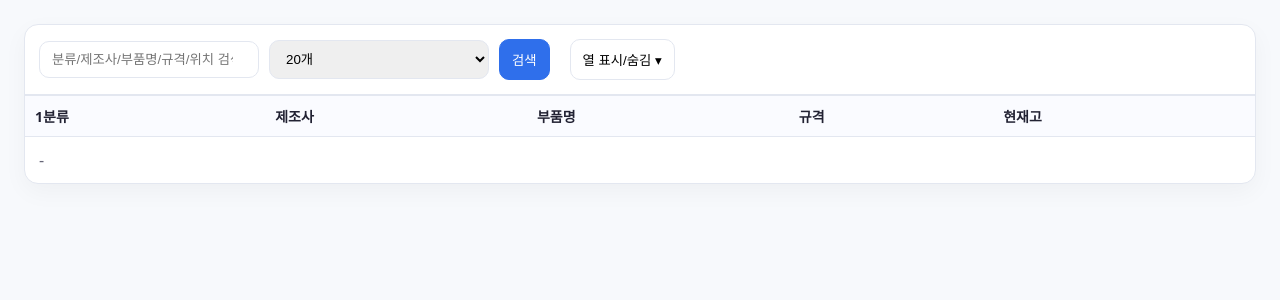
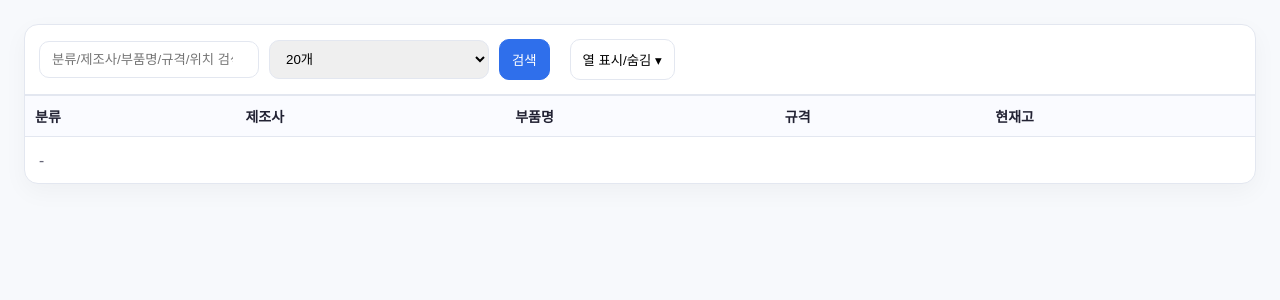
Before and after one commit to dangeun0/FnS_Web, a Flask app: page /inventory/page in a window 1280 px wide. Shown: the part 66-366 px from the top of the page. Run offline with Flask 3, Linux system fonts and the light colour scheme; the visitor is signed in with stand-in values (Sample User, id 1); lists and menus that the app fills with data are empty.

Commit message:
디버그

```diff
--- a/static/js/inventory.js
+++ b/static/js/inventory.js
@@ -1,5 +1,5 @@
 // ===== State & Helpers =====
---
+
 let state = { page:1, per_page:20, sort_col:'STOCK', sort_dir:'DESC', q:'' };
 const $ = (s)=>document.querySelector(s);
 const spinner = document.getElementById('spinner');
--- a/templates/inventory.html
+++ b/templates/inventory.html
@@ -1,7 +1,7 @@
 {% extends "base.html" %}
 
 {% block title %}재고 목록{% endblock %}
-
+1
 {% block styles %}
   <link rel="stylesheet" href="{{ url_for('static', filename='css/inventory.css') }}">
 {% endblock %}
--- a/templates/partials/_list.html
+++ b/templates/partials/_list.html
@@ -1,7 +1,7 @@
 <table id="grid">
   <thead>
     <tr>
-      <th class="sortable col-CATEGORY_NAME" data-col="CATEGORY_NAME">1분류</th>
+      <th class="sortable col-CATEGORY_NAME" data-col="CATEGORY_NAME">분류</th>
       <th class="sortable col-MAKER_NAME" data-col="MAKER_NAME">제조사</th>
       <th class="sortable col-ITEM_NAME" data-col="ITEM_NAME">부품명</th>
       <th class="sortable col-ITEM_SPEC" data-col="ITEM_SPEC">규격</th>
```
